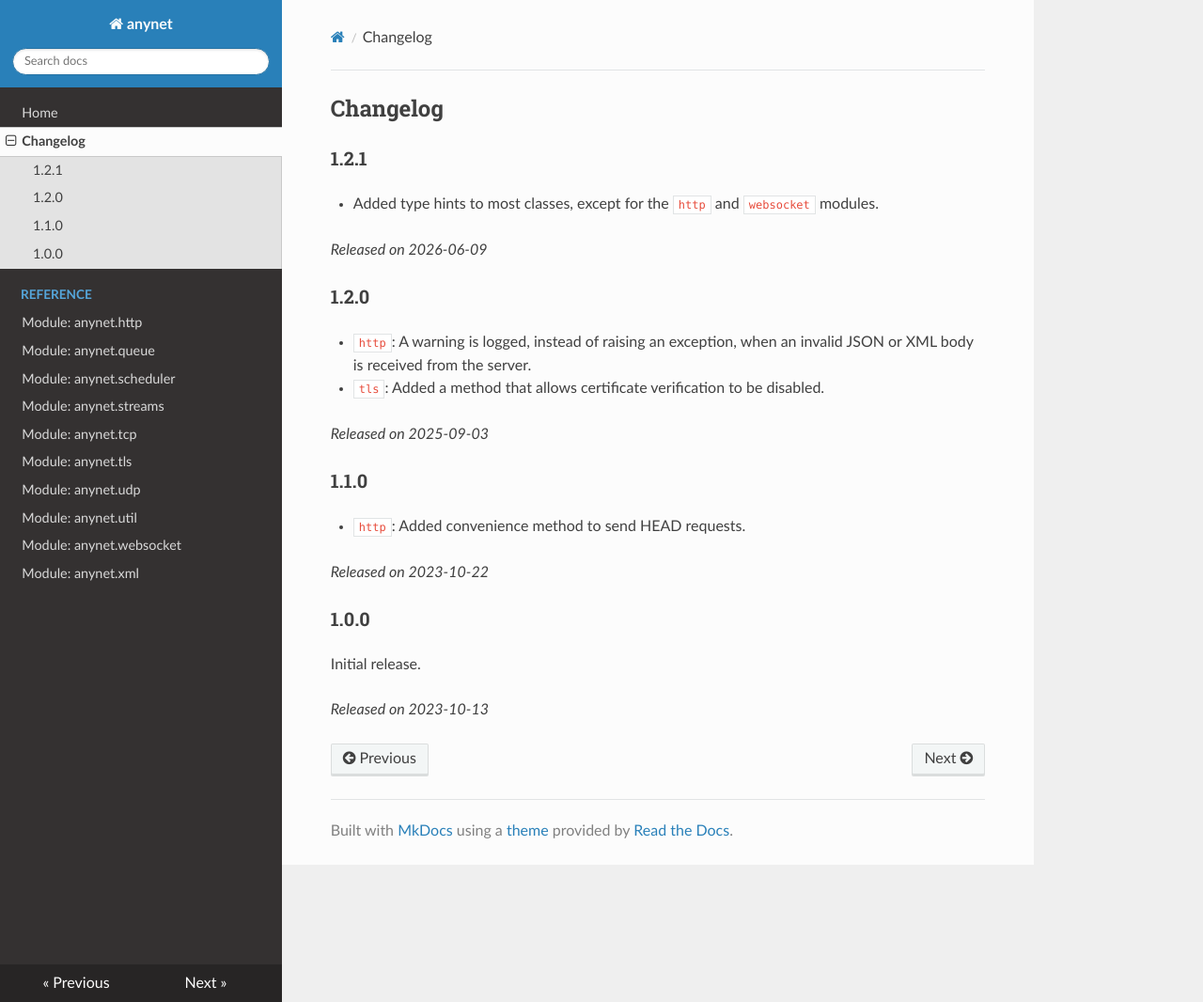
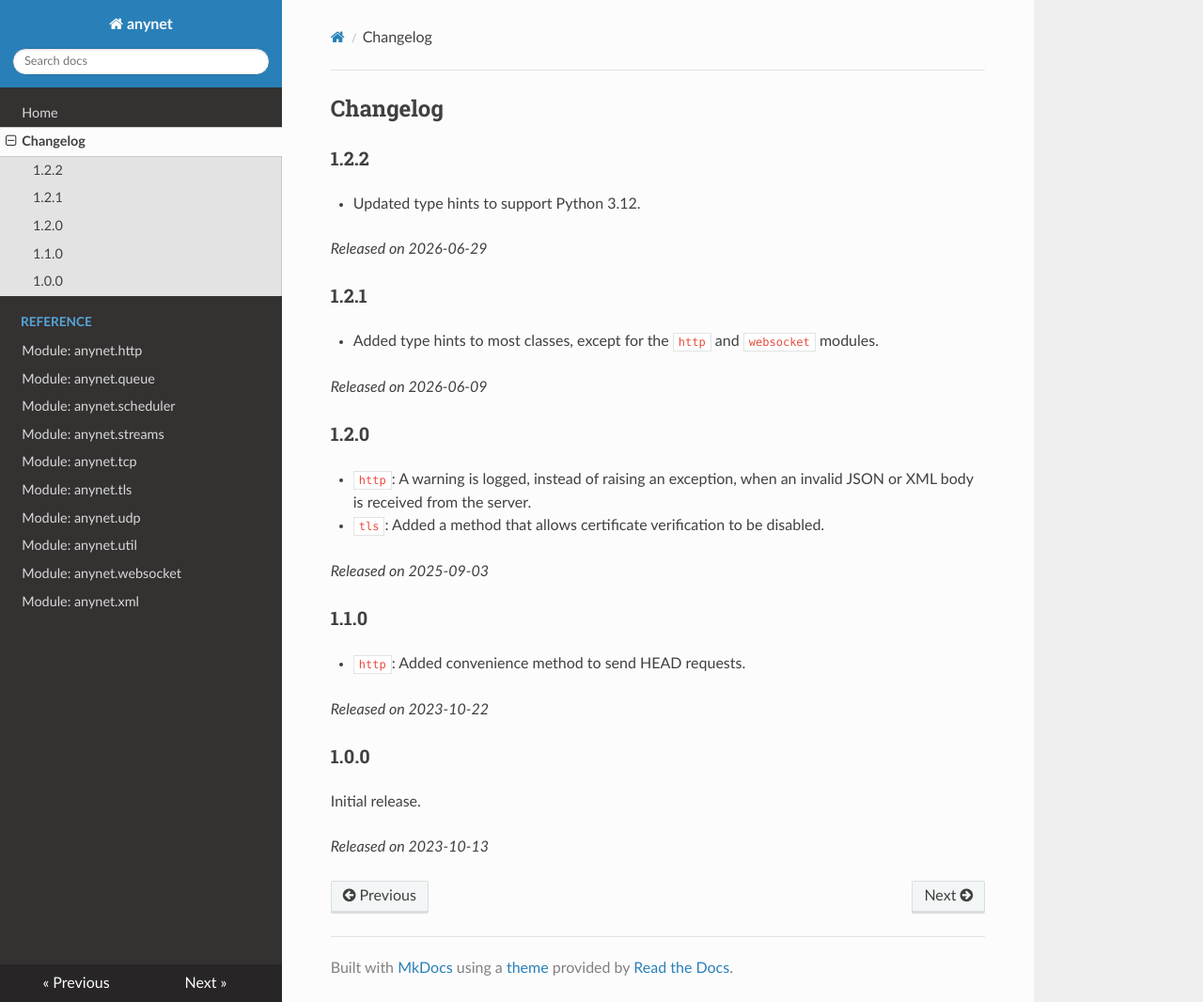
Before and after one commit to kinnay/anynet, an MkDocs documentation site: the page built from docs/changelog.md, in a window 1280 px wide and 1066 px high. Shown: the whole window at 94% size. Built offline with MkDocs 1.6.1, drawn with Linux system fonts in a browser that asks for light colours; nearby versions of some CDN libraries.

Commit message:
Release 1.2.2

```diff
--- a/docs/changelog.md
+++ b/docs/changelog.md
@@ -1,5 +1,10 @@
 
 ## Changelog
+
+### 1.2.2
+* Updated type hints to support Python 3.12.
+
+*Released on 2026-06-29*
 
 ### 1.2.1
 * Added type hints to most classes, except for the `http` and `websocket` modules.
--- a/setup.py
+++ b/setup.py
@@ -8,7 +8,7 @@ long_description = \
 
 setuptools.setup(
     name = "anynet",
-    version = "1.2.1",
+    version = "1.2.2",
     description = "Networking library based on anyio",
     long_description = long_description,
     author = "Yannik Marchand",
@@ -17,7 +17,7 @@ setuptools.setup(
     packages = ["anynet"],
     license = "MIT",
 
-    install_requires=[
+    install_requires = [
         "anyio ~= 4.0",
         "pyopenssl",
         "netifaces",
```
